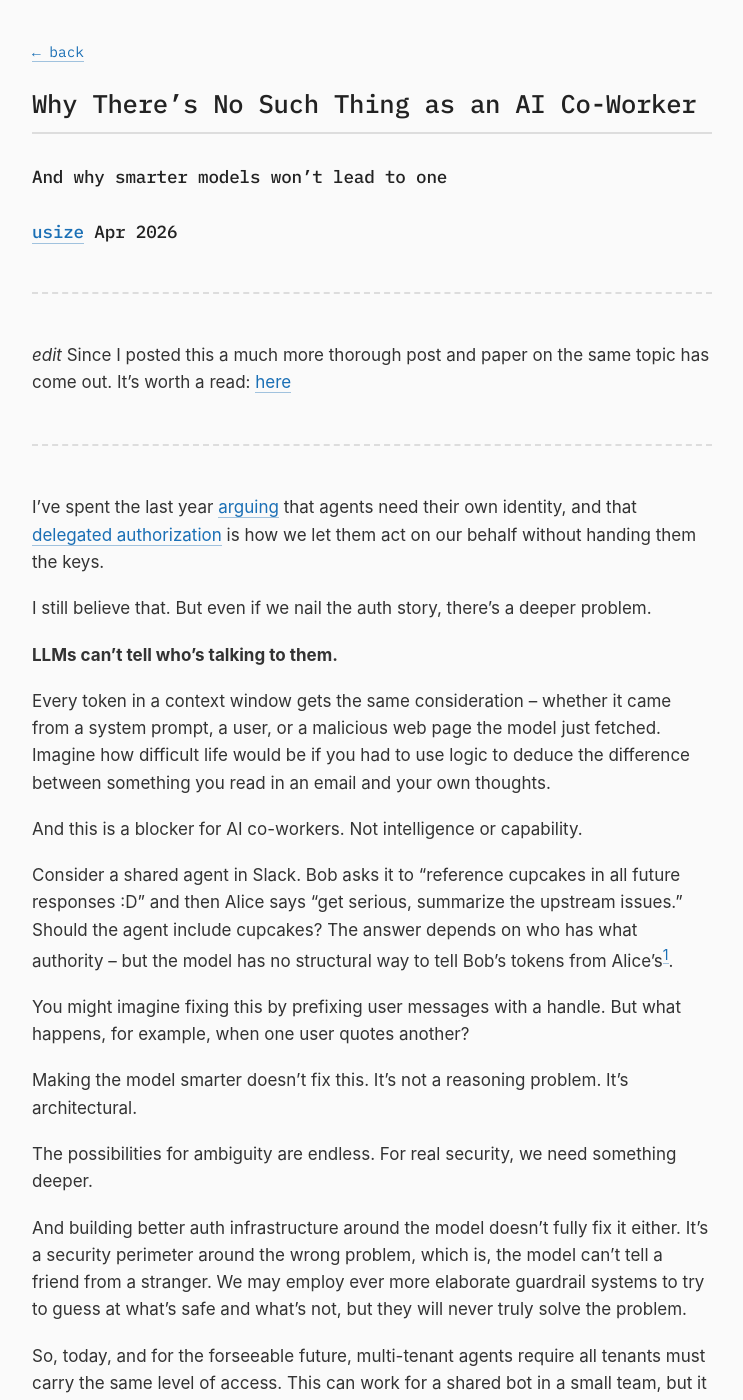
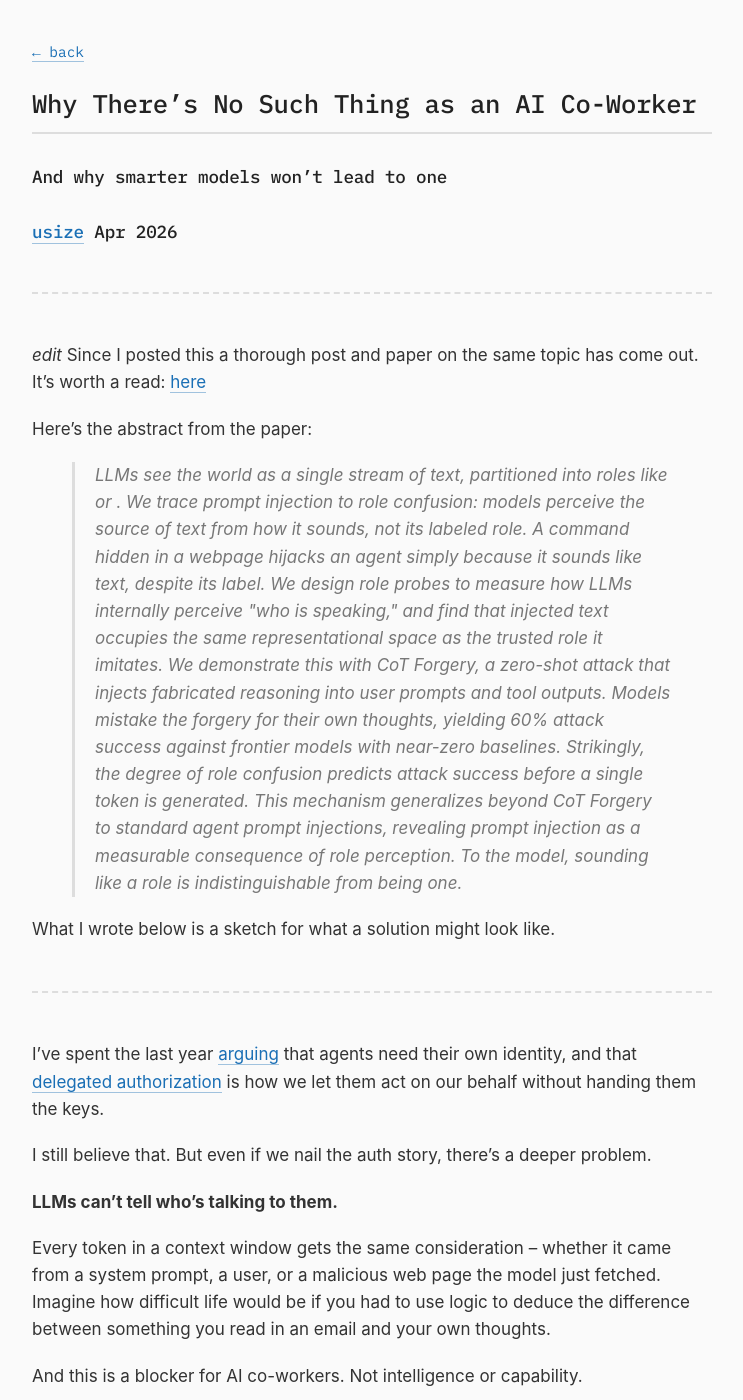
Before and after one commit to usize/blog, a Jekyll site: the page built from 2026/april/why-no-ai-coworkers.md, in a window 1280 px wide and 1400 px high. Shown: the whole window, without its empty margins (268-1011 px from the left). Built offline with Jekyll 4.4.1, drawn with Linux system fonts in a browser that asks for light colours.

Commit message:
Add clarification.

```diff
--- a/2026/april/why-no-ai-coworkers.md
+++ b/2026/april/why-no-ai-coworkers.md
@@ -10,7 +10,13 @@ title: "Why There's No Such Thing as an AI Co-Worker"
 
 ---
 
-_edit_ Since I posted this a much more thorough post and paper on the same topic has come out. It's worth a read: [here](https://role-confusion.github.io/)
+_edit_ Since I posted this a thorough post and paper on the same topic has come out. It's worth a read: [here](https://role-confusion.github.io/)
+
+Here's the abstract from the paper:
+
+> LLMs see the world as a single stream of text, partitioned into roles like <user> or <tool>. We trace prompt injection to role confusion: models perceive the source of text from how it sounds, not its labeled role. A command hidden in a webpage hijacks an agent simply because it sounds like <user> text, despite its <tool> label. We design role probes to measure how LLMs internally perceive "who is speaking," and find that injected text occupies the same representational space as the trusted role it imitates. We demonstrate this with CoT Forgery, a zero-shot attack that injects fabricated reasoning into user prompts and tool outputs. Models mistake the forgery for their own thoughts, yielding 60% attack success against frontier models with near-zero baselines. Strikingly, the degree of role confusion predicts attack success before a single token is generated. This mechanism generalizes beyond CoT Forgery to standard agent prompt injections, revealing prompt injection as a measurable consequence of role perception. To the model, sounding like a role is indistinguishable from being one.
+
+What I wrote below is a sketch for what a solution might look like.
 
 ----
 
```
